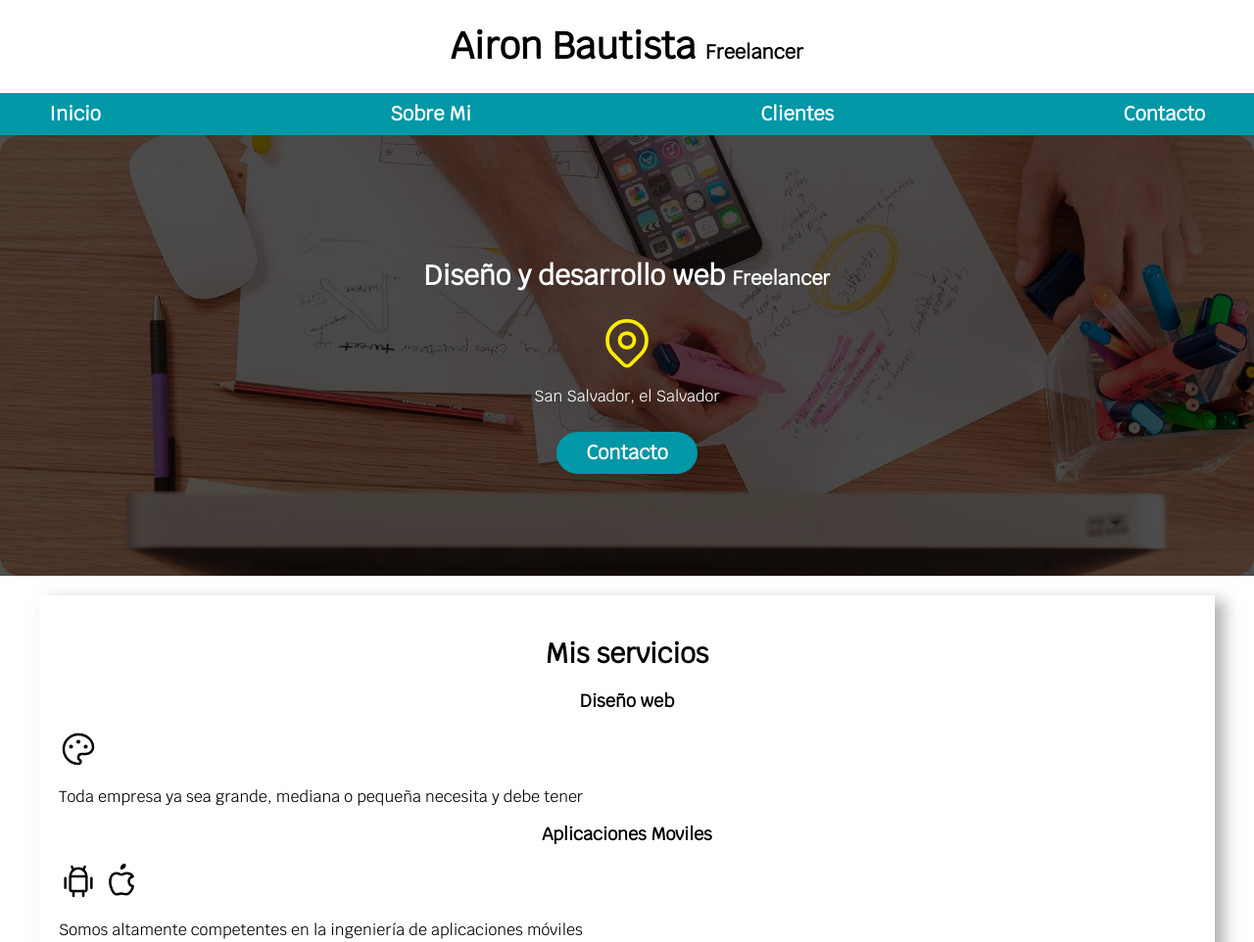
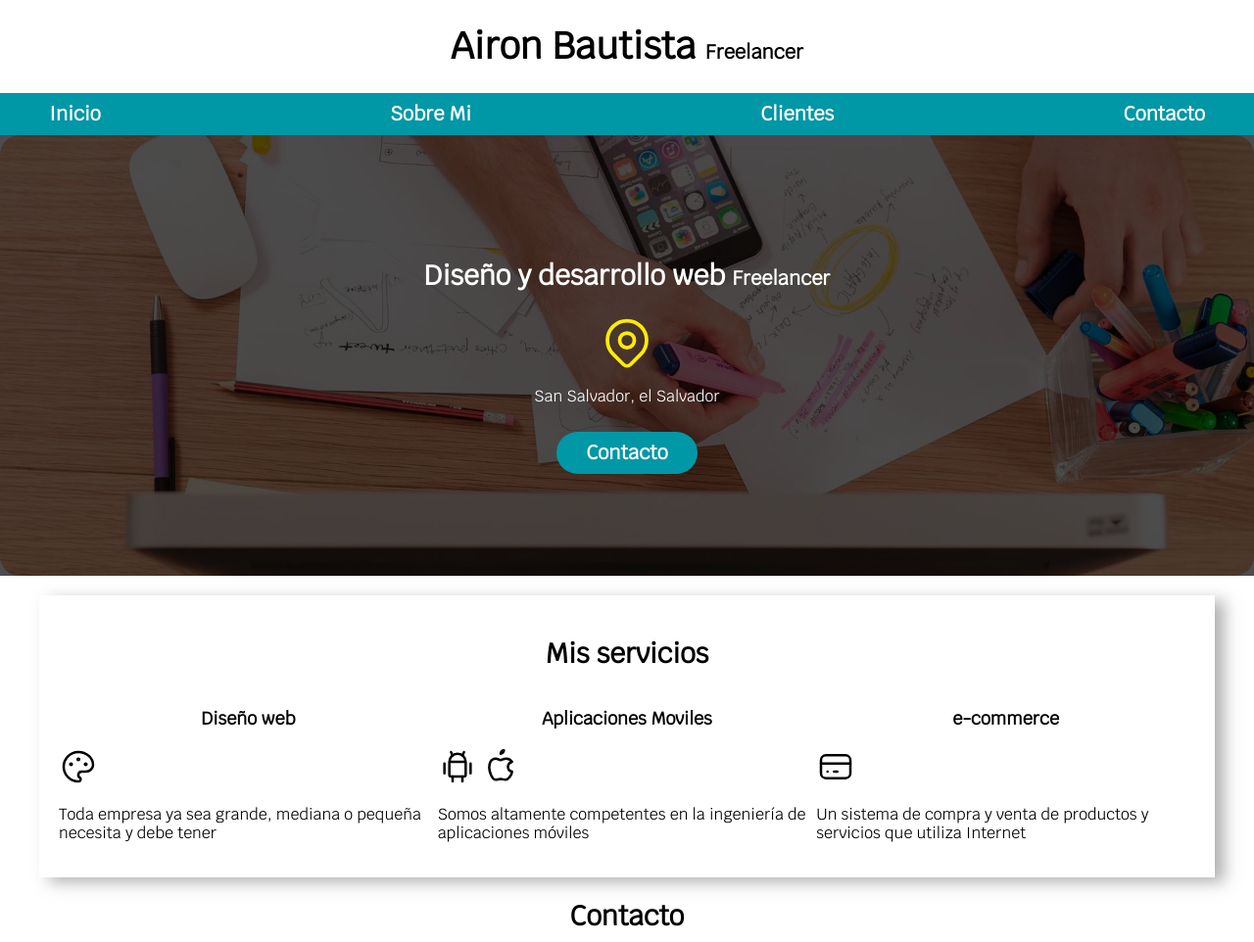
Before and after one commit to AironB/freelancer_inicio, a plain HTML site: page index.html in a window 1280 px wide. Shown: the top 962 px of the page at 98% size. Drawn offline with Linux system fonts and the light colour scheme.

Commit message:
confirmo cambios

```diff
--- a/index.html
+++ b/index.html
@@ -59,6 +59,8 @@
                  <p>
                 Toda empresa ya sea grande, mediana o pequeña necesita y debe tener
                 </p>
+             </section>
+             <section>
             <h3>Aplicaciones Moviles</h3>
 
               <svg xmlns="http://www.w3.org/2000/svg" class="icon icon-tabler icon-tabler-brand-android" width="40" height="40" viewBox="0 0 24 24" stroke-width="1.5" stroke="#000000" fill="none" stroke-linecap="round" stroke-linejoin="round">
@@ -80,6 +82,8 @@
                  <p>
                 Somos altamente competentes en la ingeniería de aplicaciones móviles
                 </P>
+            </section>
+            <section>
             <h3>e-commerce</h3>
             <svg xmlns="http://www.w3.org/2000/svg" class="icon icon-tabler icon-tabler-credit-card" width="40" height="40" viewBox="0 0 24 24" stroke-width="1.5" stroke="#000000" fill="none" stroke-linecap="round" stroke-linejoin="round">
                 <path stroke="none" d="M0 0h24v24H0z" fill="none"/>
@@ -90,9 +94,9 @@
                  </svg>
                  <p>
                 Un sistema de compra y venta de productos y servicios que utiliza Internet
-                </p>
+                 </p>
             </section>
-        </div><!--aca cerramos la clase de servicios-->>
+        </div><!--aca cerramos la clase de servicios-->
     </main>
         <section>
             <h2>Contacto</h2>
--- a/style/style.css
+++ b/style/style.css
@@ -138,6 +138,7 @@ color: var(--blanco);
     align-items: center;
     justify-content: center;
 }
+
 @media (min-width: 480px/*esdta resolucion sirve para un telefono celular*/)
 {
     .navegacion-principal
@@ -160,7 +161,17 @@ color: var(--blanco);
 
 }
 }
-
+@media (min-width:768px){
+    .servicios
+{
+    display: grid;
+   /* grid-template-columns: 300px 300px;
+    grid-template-rows: 200px 800px;*/
+   /* grid: 200px 800px /300px 300px;*/
+   /*grid-template-columns: 33.3% 33.3% 33.3%;*/
+   grid-template-columns: repeat(3, 1fr);
+}
+}
 /*
 esta parte sirve para hacer responsivos los sitios web
 */
```
